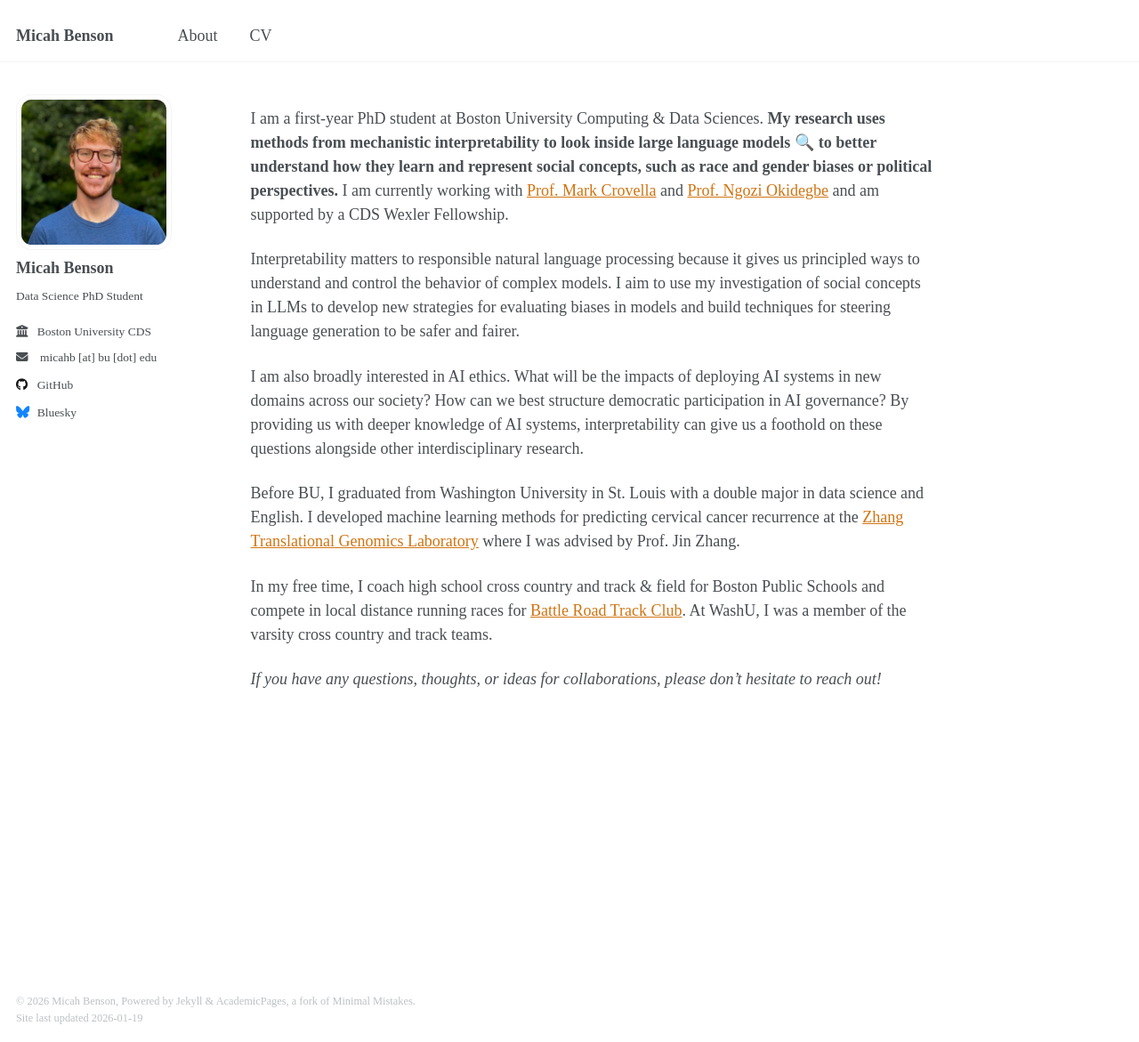
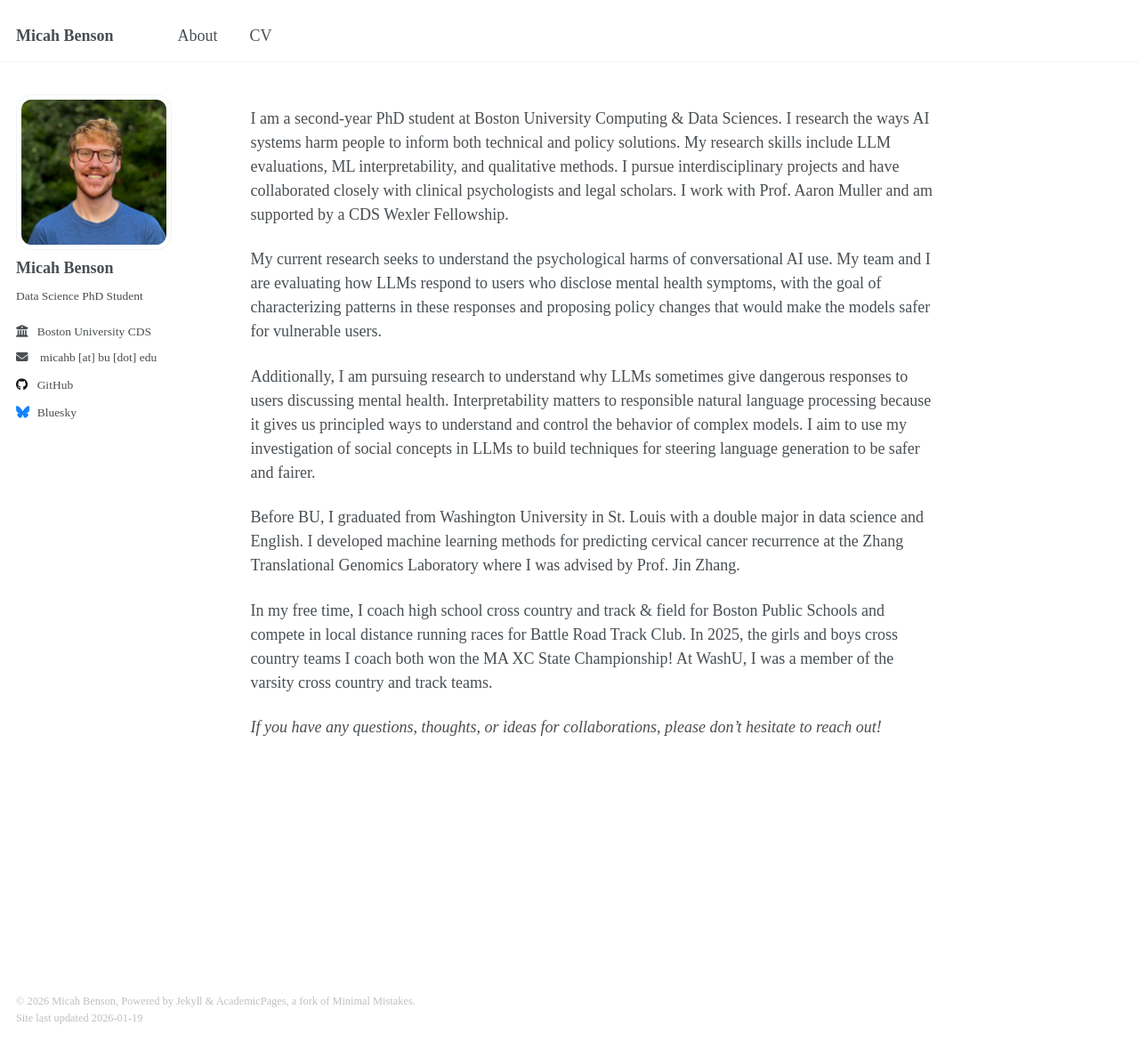
Before and after one commit to micahbenson/micahbenson.github.io, a Jekyll site: the page built from _pages/about.md, in a window 1280 px wide and 1171 px high. Shown: the whole window at 89% size. Built offline with Jekyll 4.4.1, drawn with Linux system fonts in a browser that asks for light colours; emoji names are drawn with the system emoji font.

Commit message:
2026 update

```diff
--- a/_data/authors.yml
+++ b/_data/authors.yml
@@ -7,4 +7,3 @@ Name Name:
   bio         : "This is the first name."
   avatar      : "bio-photo-2.jpg"
   twitter     : "name"
-  google_plus : "Name"
--- a/_pages/about.md
+++ b/_pages/about.md
@@ -7,14 +7,14 @@ redirect_from:
   - /about.html
 ---
 
-I am a first-year PhD student at Boston University Computing & Data Sciences. **My research uses methods from mechanistic interpretability to look inside large language models :mag: to better understand how they learn and represent social concepts, such as race and gender biases or political perspectives.** I am currently working with [Prof. Mark Crovella](https://www.cs.bu.edu/fac/crovella/) and [Prof. Ngozi Okidegbe](https://www.bu.edu/cds-faculty/profile/okidegbe/) and am supported by a CDS Wexler Fellowship.
+I am a second-year PhD student at Boston University Computing & Data Sciences. I research the ways AI systems harm people to inform both technical and policy solutions. My research skills include LLM evaluations, ML interpretability, and qualitative methods. I pursue interdisciplinary projects and have collaborated closely with clinical psychologists and legal scholars. I work with Prof. Aaron Muller and am supported by a CDS Wexler Fellowship.
 
-Interpretability matters to responsible natural language processing because it gives us principled ways to understand and control the behavior of complex models. I aim to use my investigation of social concepts in LLMs to develop new strategies for evaluating biases in models and build techniques for steering language generation to be safer and fairer.
+My current research seeks to understand the psychological harms of conversational AI use. My team and I are evaluating how LLMs respond to users who disclose mental health symptoms, with the goal of characterizing patterns in these responses and proposing policy changes that would make the models safer for vulnerable users.
 
-I am also broadly interested in AI ethics. What will be the impacts of deploying AI systems in new domains across our society? How can we best structure democratic participation in AI governance? By providing us with deeper knowledge of AI systems, interpretability can give us a foothold on these questions alongside other interdisciplinary research.
+Additionally, I am pursuing research to understand why LLMs sometimes give dangerous responses to users discussing mental health. Interpretability matters to responsible natural language processing because it gives us principled ways to understand and control the behavior of complex models. I aim to use my investigation of social concepts in LLMs to build techniques for steering language generation to be safer and fairer.
 
-Before BU, I graduated from Washington University in St. Louis with a double major in data science and English. I developed machine learning methods for predicting cervical cancer recurrence at the [Zhang Translational Genomics Laboratory](https://sites.wustl.edu/jinzhang/) where I was advised by Prof. Jin Zhang.
+Before BU, I graduated from Washington University in St. Louis with a double major in data science and English. I developed machine learning methods for predicting cervical cancer recurrence at the Zhang Translational Genomics Laboratory where I was advised by Prof. Jin Zhang.
 
-In my free time, I coach high school cross country and track & field for Boston Public Schools and compete in local distance running races for [Battle Road Track Club](https://battleroadtc.org/). At WashU, I was a member of the varsity cross country and track teams.
+In my free time, I coach high school cross country and track & field for Boston Public Schools and compete in local distance running races for Battle Road Track Club. In 2025, the girls and boys cross country teams I coach both won the MA XC State Championship! At WashU, I was a member of the varsity cross country and track teams.
 
 *If you have any questions, thoughts, or ideas for collaborations, please don't hesitate to reach out!*
--- a/_sass/theme/_default.scss
+++ b/_sass/theme/_default.scss
@@ -43,3 +43,8 @@ $sidebar-screen-min-width   : 1024px;
     --global-text-color-light           : #{$light-gray};
     --global-thead-color                : #{$lighter-gray};
 }
+
+::selection {
+    background: $info-color;
+    color: #fff;
+  }
```
Also changed, not shown: 1 other file.
